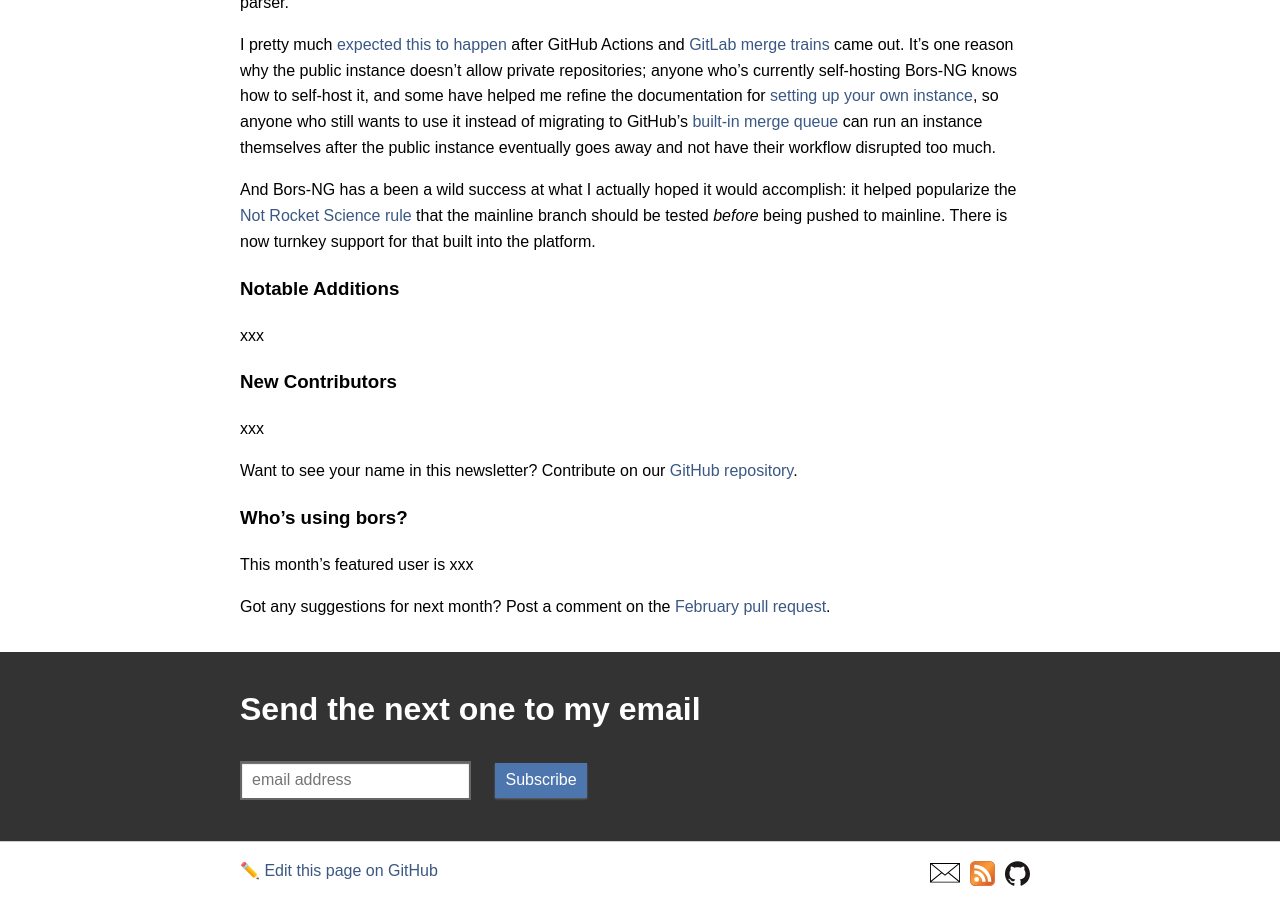
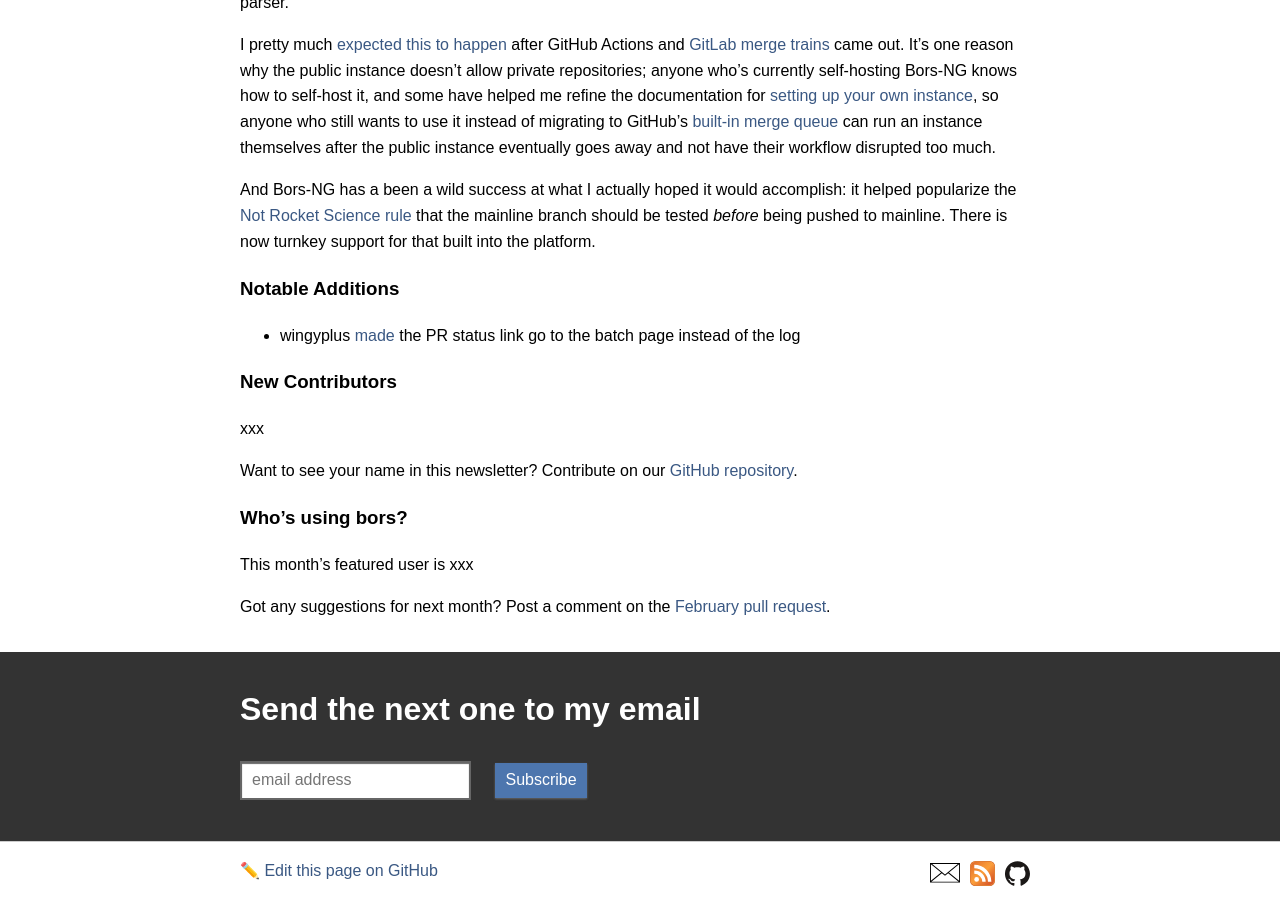
Before and after one commit to bors-ng/bors-ng.github.io, a Jekyll site: the page built from _posts/2023-05-01-tmib-76.md, in a window 1280 px wide and 900 px high, scrolled down 918 px. Built offline with Jekyll 4.4.1, drawn with Linux system fonts in a browser that asks for light colours.

Commit message:
Add bors-ng/bors-ng#1634

```diff
--- a/_posts/2023-05-01-tmib-76.md
+++ b/_posts/2023-05-01-tmib-76.md
@@ -48,7 +48,7 @@
 
 ### Notable Additions
 
-xxx
+* wingyplus [made](https://github.com/bors-ng/bors-ng/pull/1634) the PR status link go to the batch page instead of the log
 
 
 ### New Contributors
```
